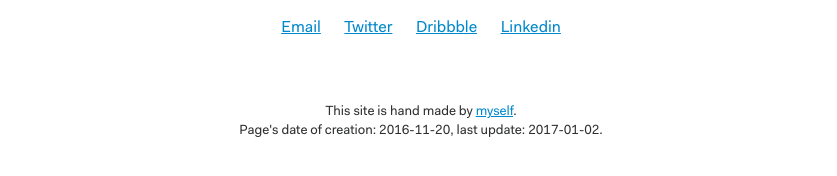
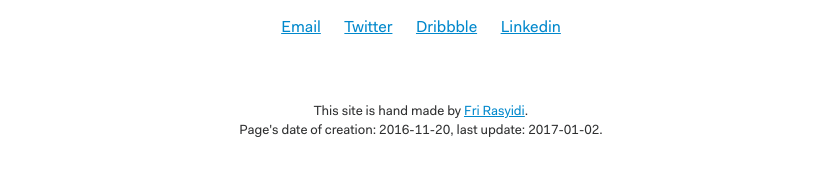
Before and after one commit to frirasyidi/frirasyidi.github.io, a Jekyll site: the page built from index.html, in a window 1280 px wide. Shown: the part 674-850 px from the top of the page, without its empty margins (219-1056 px from the left). Built offline with Jekyll 4.4.1, drawn with Linux system fonts in a browser that asks for light colours.

Commit message:
Updating creator copy
From ‘myself’ to ‘Fri Rasyidi’.

```diff
--- a/_includes/footer.html
+++ b/_includes/footer.html
@@ -10,7 +10,7 @@
 		</div>
 
 		<small>
-			<p>This&nbsp;site&nbsp;is&nbsp;hand&nbsp;made by&nbsp;<a href="/">myself</a>.<br/>
+			<p>This&nbsp;site&nbsp;is&nbsp;hand&nbsp;made by&nbsp;<a href="/">Fri&nbsp;Rasyidi</a>.<br/>
 				Page's{% if page.date %}&nbsp;date&nbsp;of&nbsp;creation:&nbsp;<time>{{ page.date | date: "%F"}}</time>{% if page.update %}, {% endif %}{% endif %}{% if page.update %}last&nbsp;update:&nbsp;<time>{{ page.update| date: "%F"}}</time>{% endif %}.</p>
 		</small>
 	</div>
```
